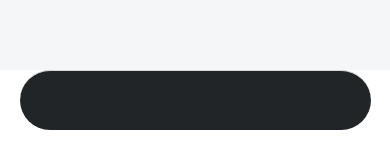
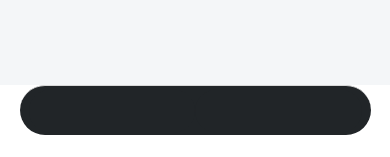
Before and after one commit to vxnshK/PracticeTravelApp, a React Native app: screen /Home in a window 390 px wide. Shown: the part 684-841 px from the top of the page. Built offline with nearby package versions, Linux system fonts and the light colour scheme; some icons are missing.

Commit message:
Fixes for BottomTabBar

```diff
--- a/App.tsx
+++ b/App.tsx
@@ -14,27 +14,24 @@ const Tab = createBottomTabNavigator();
 function App() {
   return (
     <SafeAreaProvider>
-      <GestureHandlerRootView style={{ flex: 1 }}>
+      <GestureHandlerRootView style={{ flex: 1, backgroundColor: '#ffffff' }}>
         <NavigationContainer>
           <Tab.Navigator
             screenOptions={{
               headerShown: false,
               tabBarShowLabel: false,
-              tabBarActiveTintColor: '#212528',
-              tabBarInactiveTintColor: 'gray',
-              tabBarInactiveBackgroundColor: '#212528',
               tabBarStyle: {
                 borderRadius: 100,
                 backgroundColor: '#212528',
                 marginLeft: 'auto',
                 marginRight: 'auto',
-                marginBottom: 30,
+                marginBottom: 25,
                 width: '90%',
                 paddingHorizontal: 9,
                 flexDirection: 'row',
                 alignItems: 'center',
-                paddingBottom: 4,
-                height: 60
+                paddingBottom: 0,
+                height: 50,
               },
               tabBarButton: ({ onPress, children, accessibilityState }) => {
                 const isSelected = accessibilityState?.selected;
--- a/components/home/ui-elements/CarouselCard.tsx
+++ b/components/home/ui-elements/CarouselCard.tsx
@@ -10,7 +10,9 @@ const renderItem = ({item}: any) => {
     <View style={[styles.card]}>
       <View style={styles.descContainer}>
         <Text style={styles.country}>{item.country}</Text>
+
         <Text style={styles.city}>{item.city}</Text>
+
         <View style={styles.ratingReviewContainer}>
           <View style={styles.ratingsContainer}>
             <Ionicons name="star-sharp" size={16} color={'#f29d0a'} />
@@ -18,6 +20,7 @@ const renderItem = ({item}: any) => {
           </View>
           <Text style={styles.reviewCount}>{item.reviewCount} reviews</Text>
         </View>
+
         <View style={styles.seeMoreContainer}>
           <Text style={styles.seeMoreText}>See More</Text>
           <Ionicons
@@ -28,6 +31,7 @@ const renderItem = ({item}: any) => {
           />
         </View>
       </View>
+
       <View style={styles.imageContainer}>
         <ImageBackground
           source={{uri: item.gallery[1], cache: 'force-cache'}}
@@ -53,7 +57,7 @@ function CarouselCard({carouselCountries}: any) {
         autoPlayInterval={4000}
         data={carouselCountries}
         height={520}
-        width={430 * 0.75}
+        width={420 * 0.75}
         pagingEnabled={true}
         snapEnabled={true}
         mode="parallax"
```
